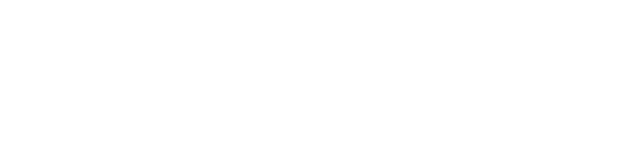
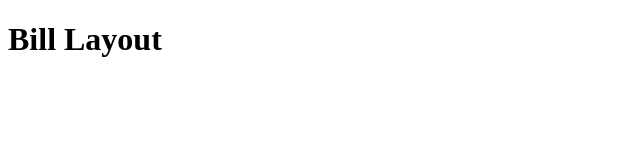
Before and after one commit to harshitkaka/tablelayout-bill, a plain HTML site: page index.html in a window 1280 px wide. Shown: the whole page, without its empty margins (0-640 px from the left). Drawn offline with Linux system fonts and the light colour scheme.

Commit message:
Heading Added

```diff
--- a/index.html
+++ b/index.html
@@ -4,6 +4,7 @@
 	<title>BillTableLayout</title>
 </head>
 <body>
+	<h1>Bill Layout</h1>
 
 </body>
 </html>
```
